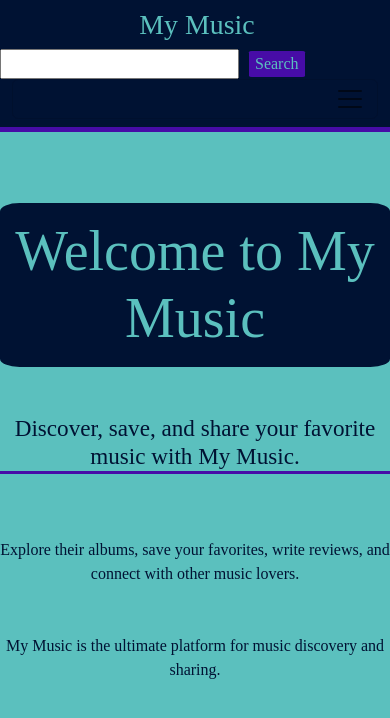
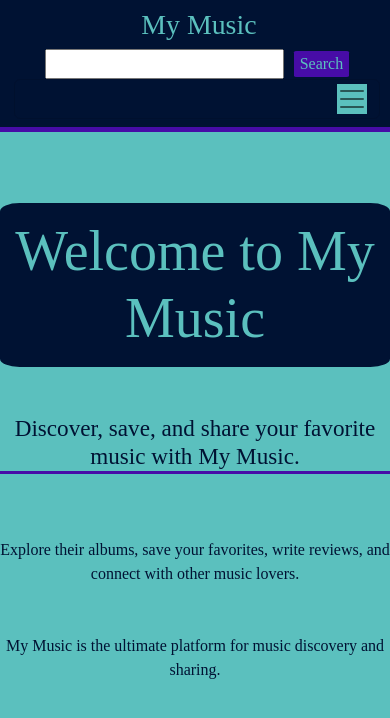
Before and after one commit to AveryNewhart/my-music, a React (Create React App) app in the folder client/: page / in a window 390 px wide. Shown: the top 718 px of the page. Built offline with nearby package versions, Linux system fonts and the light colour scheme; a web font is replaced by a local one.

Commit message:
fixed small mobile centering error

```diff
--- a/client/src/components/Navigation.js
+++ b/client/src/components/Navigation.js
@@ -30,11 +30,11 @@ export default function Navigation() {
         <>
             <Navbar collapseOnSelect fixed='top' expand='sm' className="back-nav">
                 <h1 className="header-head">My Music</h1>
-      <SearchForm onSearch={handleSearchResults}
+      <SearchForm className="centerSearch" onSearch={handleSearchResults}
       albums={searchResults}
       />
                 <Container>
-                    <Navbar.Toggle aria-controls='responsive-navbar-nav' className='container-pos'/>
+                    <Navbar.Toggle aria-controls='responsive-navbar-nav' className='container-pos toggle-icon'/>
                     <Navbar.Collapse id='responsive-navbar-nav'>
                         <Nav className="container-pos link-text">
                             {/* <Nav.Link href='/'>Homepage</Nav.Link> */}
--- a/client/src/components/SearchForm.js
+++ b/client/src/components/SearchForm.js
@@ -69,7 +69,7 @@ const SearchForm = ({ onSearch }) => {
   };
 
   return (
-    <div style={{ display: 'flex', alignItems: 'center' }}>
+    <div className="centerMe" style={{ display: 'flex', alignItems: 'center', justifyContent: 'center' }}>
             <input
         type="text"
         value={searchTerm}
--- a/client/src/styles/Nav.css
+++ b/client/src/styles/Nav.css
@@ -48,10 +48,26 @@ a.nav-link:hover {
     left: 0;
   }
 
+  .toggle-icon span {
+    background-color: #5bc0be;
+    color: hsl(263, 87%, 35%);
+  }
+
 @media (max-width: 576px) {
 
     .header-head {
       text-align: center;
     }
 
+    .centerSearch {
+      align-items: center;
+    }
+
+    .back-nav {
+      display: flex;
+      /* align-items: center; */
+      /* justify-content: center; */
+      flex-direction: column;
+    }
+
 }
--- a/client/src/styles/SearchForm.css
+++ b/client/src/styles/SearchForm.css
@@ -18,3 +18,11 @@
 .searchBut {
     font-family: "Rubik Puddles";
 }
+
+@media (max-width: 576px) {
+    .centerMe {
+      display: flex;
+      justify-content: center;
+      align-items: center;
+    }
+  }
```
